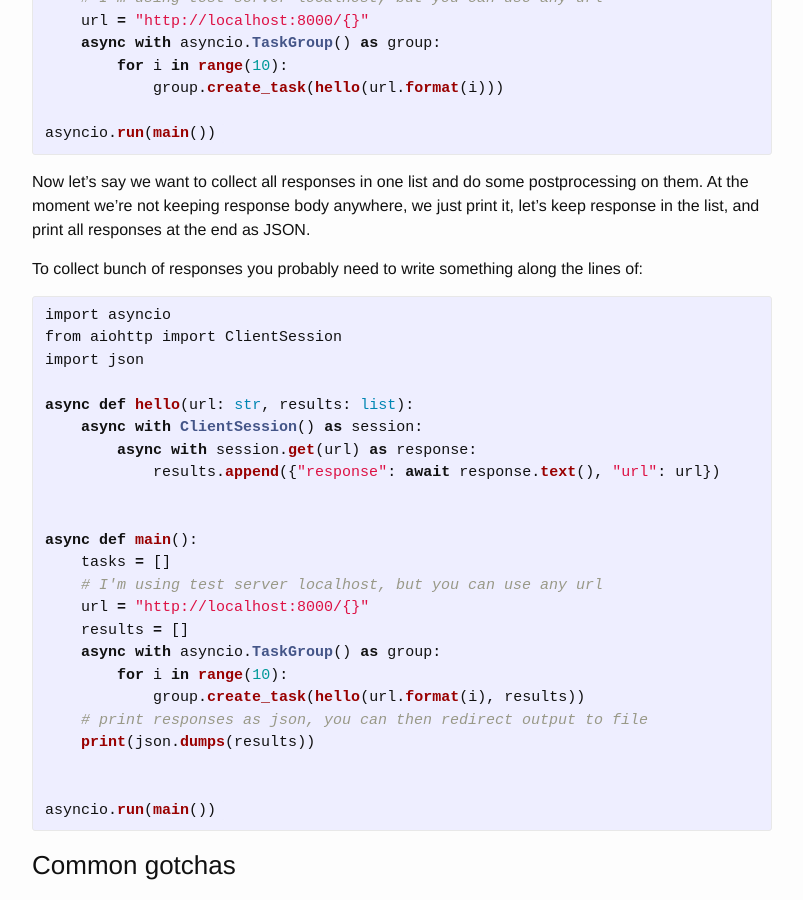
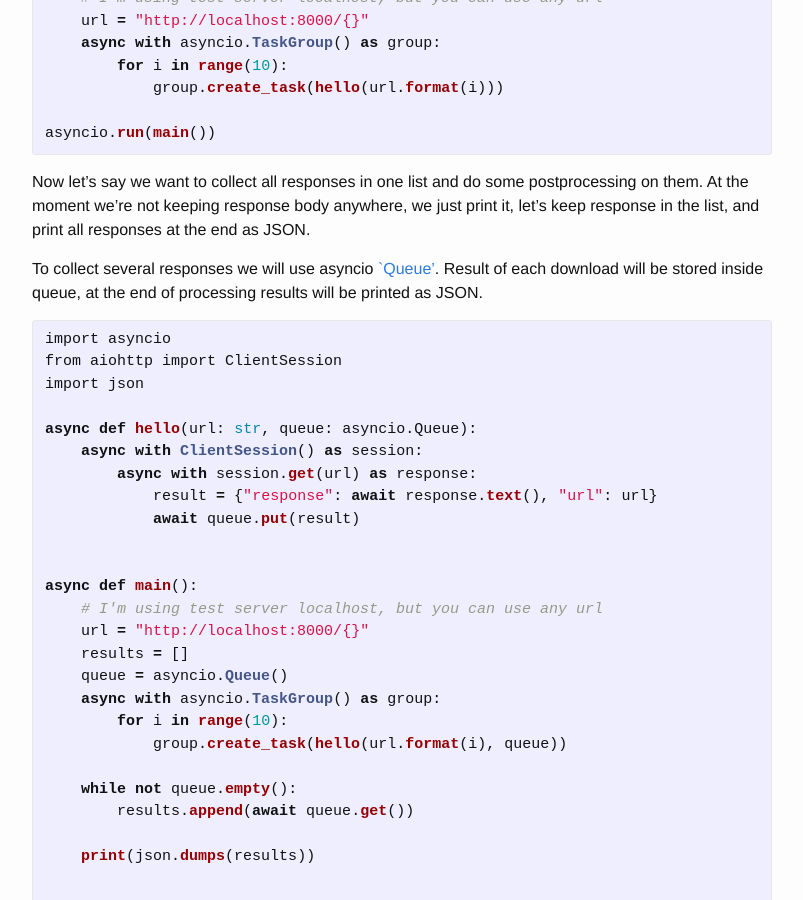
Before and after one commit to pawelmhm/pawelmhm.github.io, a Jekyll site: the page built from _posts/2016-04-22-asyncio-aiohttp.markdown, in a window 1280 px wide and 900 px high, scrolled down 2324 px. Shown: the whole window, without its empty margins (238-1041 px from the left). Built offline with Jekyll 4.4.1, drawn with Linux system fonts in a browser that asks for light colours.

Commit message:
asyncio: use asyncio queue for response storage

```diff
--- a/_posts/2016-04-22-asyncio-aiohttp.markdown
+++ b/_posts/2016-04-22-asyncio-aiohttp.markdown
@@ -134,29 +134,34 @@ postprocessing on them. At the moment we're not keeping response body
 anywhere, we just print it, let's keep response in the list, and
 print all responses at the end as JSON.
 
-To collect bunch of responses you probably need to write something along the lines of:
+To collect several responses we will use asyncio [`Queue'](https://docs.python.org/3/library/asyncio-queue.html).
+Result of each download will be stored inside queue, at the end of processing
+results will be printed as JSON.
 
 {% highlight python %}
-
 import asyncio
 from aiohttp import ClientSession
 import json
 
-async def hello(url: str, results: list):
+async def hello(url: str, queue: asyncio.Queue):
     async with ClientSession() as session:
         async with session.get(url) as response:
-            results.append({"response": await response.text(), "url": url})
+            result = {"response": await response.text(), "url": url}
+            await queue.put(result)
 
 
 async def main():
-    tasks = []
     # I'm using test server localhost, but you can use any url
     url = "http://localhost:8000/{}"
     results = []
+    queue = asyncio.Queue()
     async with asyncio.TaskGroup() as group:
         for i in range(10):
-            group.create_task(hello(url.format(i), results))
-    # print responses as json, you can then redirect output to file
+            group.create_task(hello(url.format(i), queue))
+
+    while not queue.empty():
+        results.append(await queue.get())
+
     print(json.dumps(results))
 
 
```
Also changed, not shown: 1 other file.
